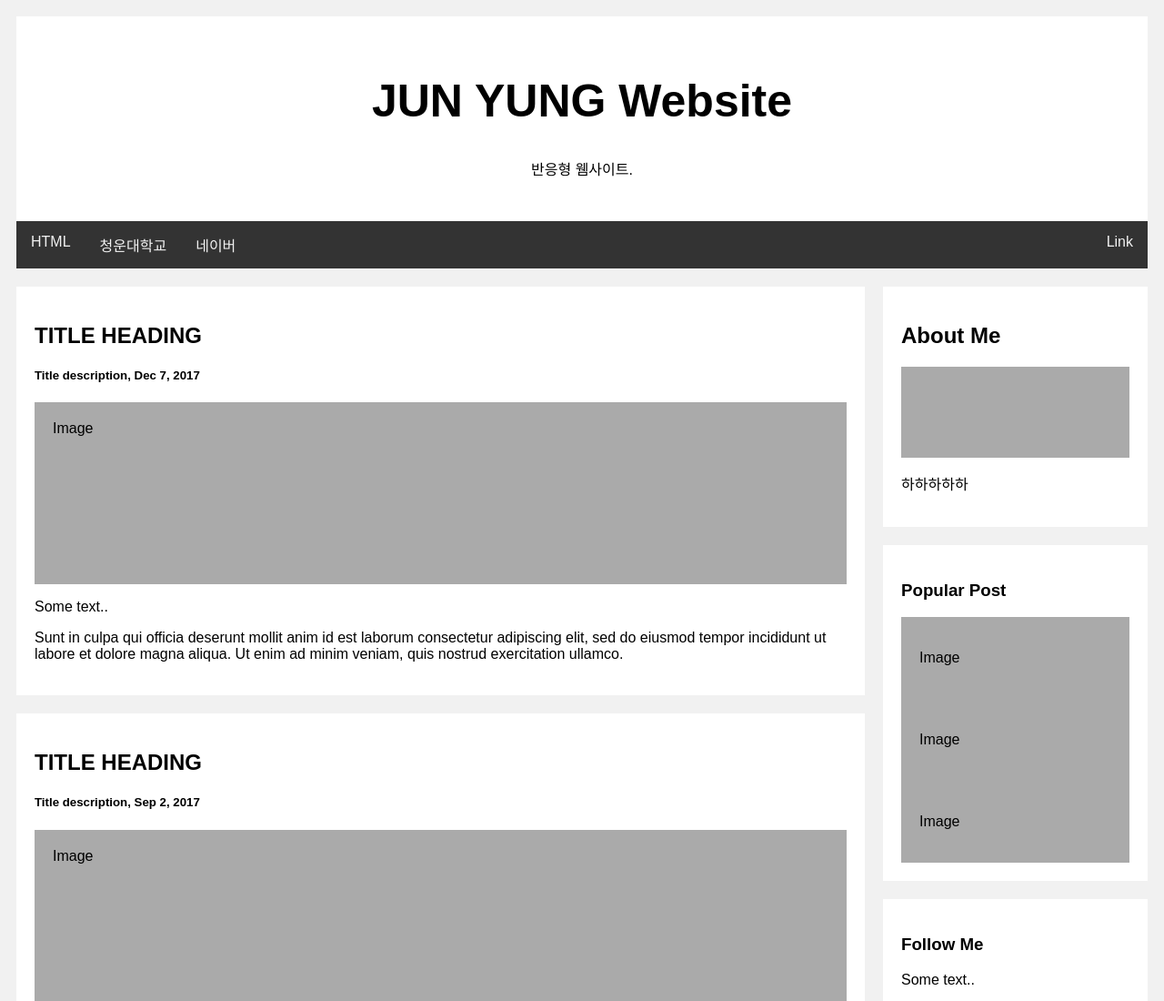
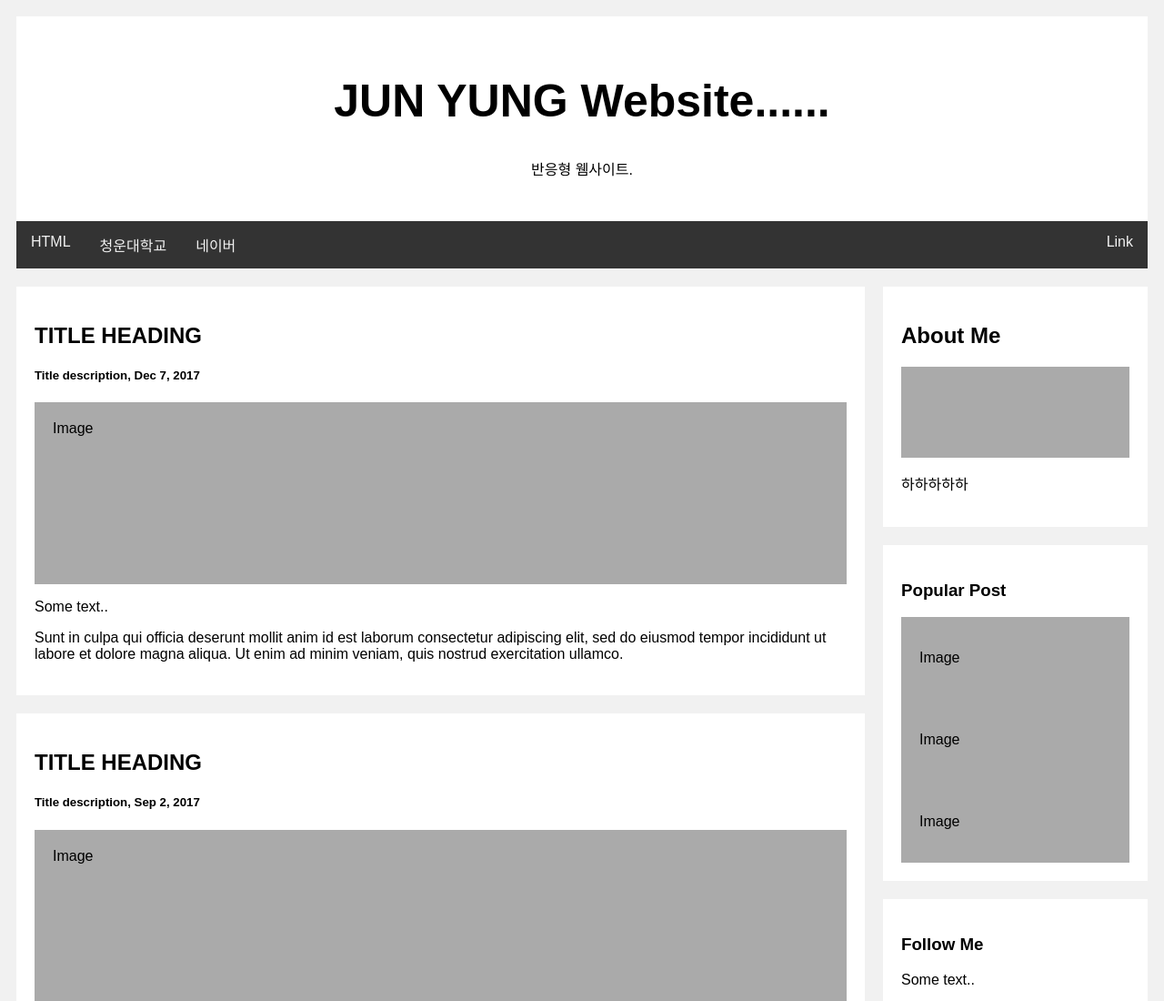
Before and after one commit to anjunyung03/anjunyung03, a plain HTML site: page index.html in a window 1280 px wide. Shown: the top 1100 px of the page at 91% size. Drawn offline with Linux system fonts and the light colour scheme.

Commit message:
edit
edit junyung-website

```diff
--- a/index.html
+++ b/index.html
@@ -110,7 +110,7 @@ body {
 <body>
 
 <div class="header">
-  <h1>JUN YUNG Website</h1>
+  <h1>JUN YUNG Website......</h1>
   <p>반응형 웸사이트.</p>
 </div>
 
```
